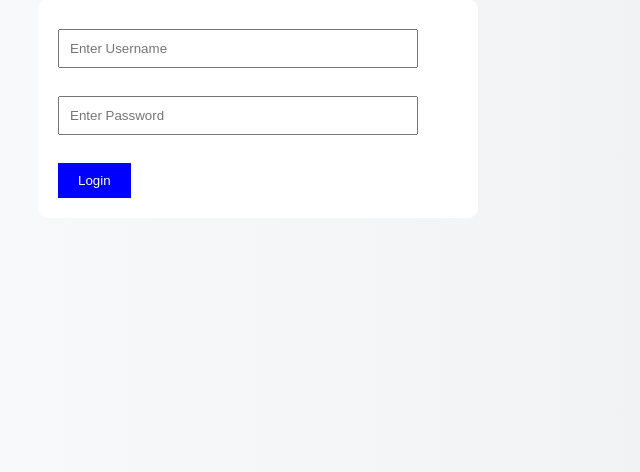
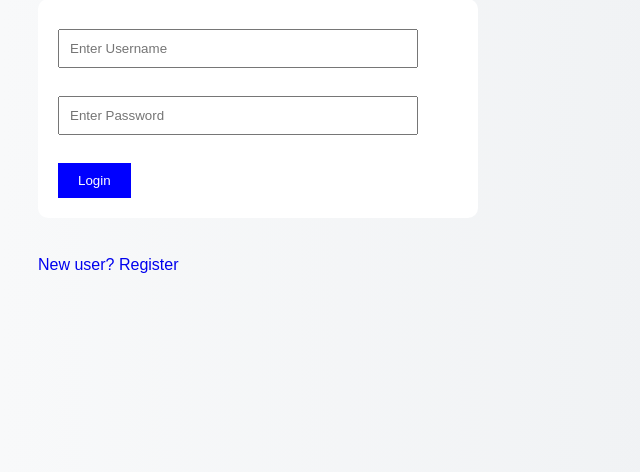
Before and after one commit to keerthi864/student-management-system-django, a Django app: page /login/ in a window 1280 px wide. Shown: the part 97-569 px from the top of the page, without its empty margins (0-640 px from the left). Run offline with Django 5.2, Linux system fonts and the light colour scheme.

Commit message:
added register link

```diff
--- a/accounts/templates/accounts/login.html
+++ b/accounts/templates/accounts/login.html
@@ -29,3 +29,9 @@
     </button>
 
 </form>
+
+<br>
+
+<a href="/register/">
+    New user? Register
+</a>
```
